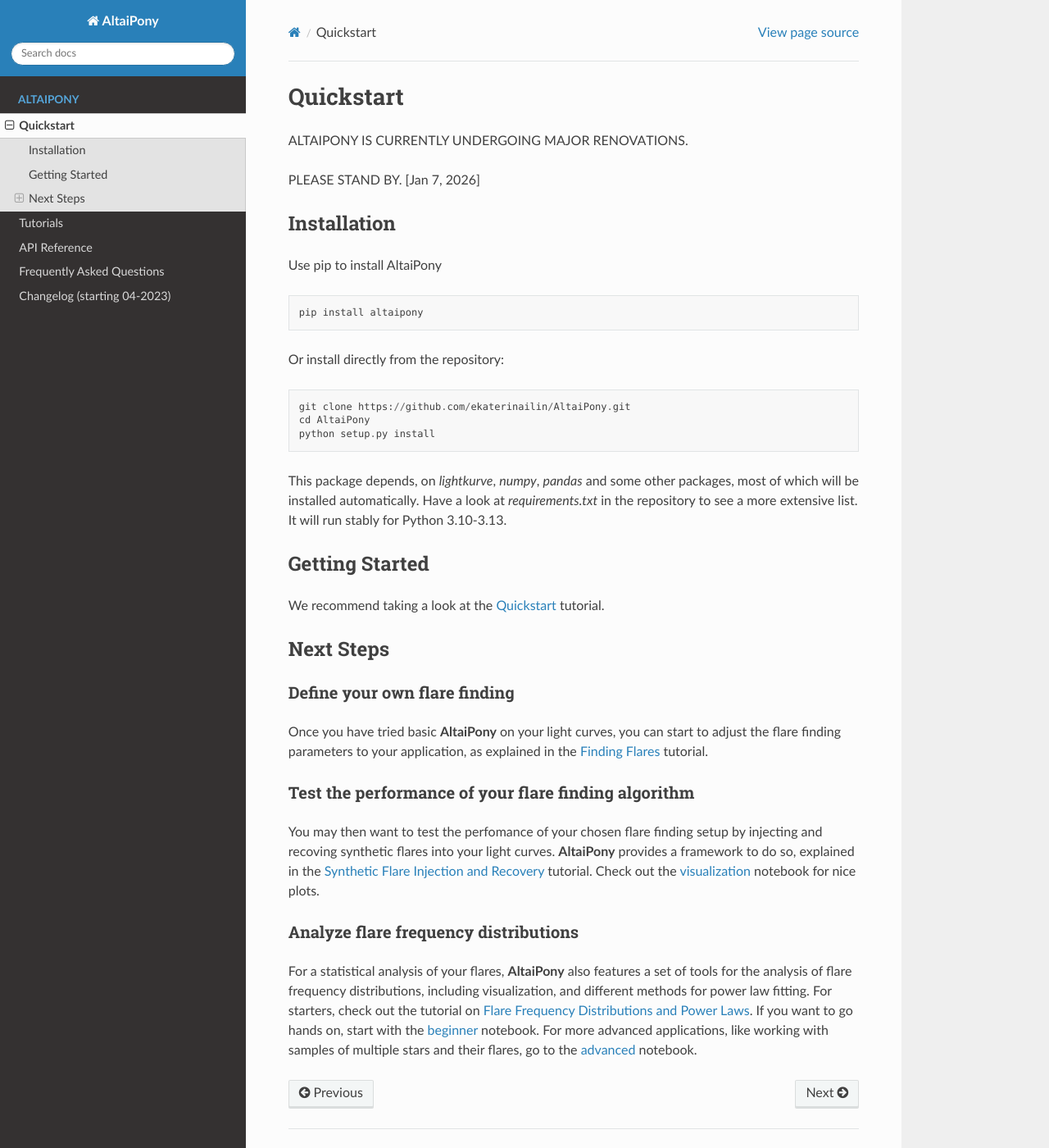
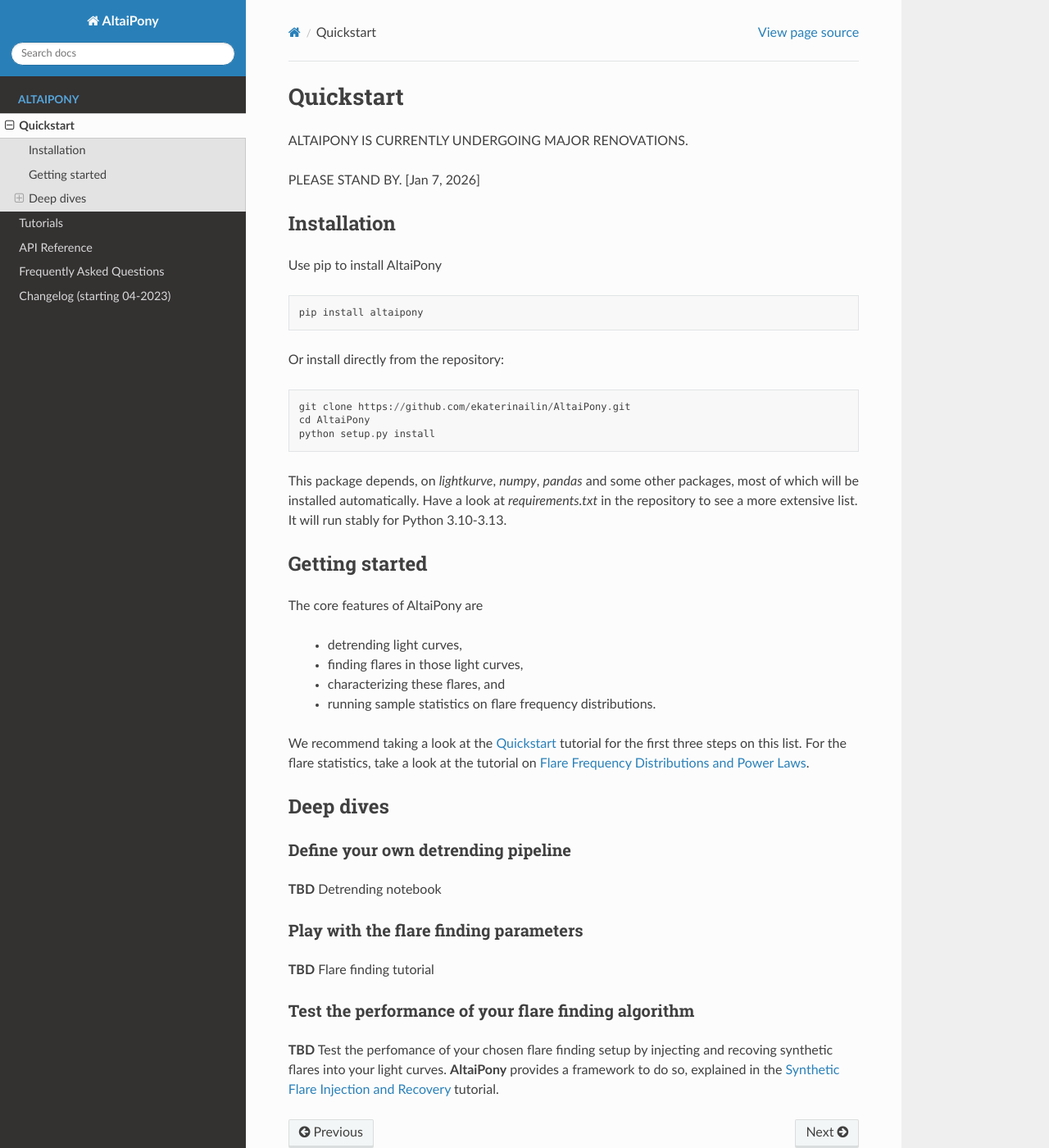
Before and after one commit to ekaterinailin/AltaiPony, a Sphinx documentation site: the page built from docs/source/install.rst, in a window 1280 px wide and 1400 px high. Shown: the whole window at 82% size. Built offline with Sphinx 7.4.7 and the Read the Docs theme 3.1.0, drawn with Linux system fonts in a browser that asks for light colours.

Commit message:
cleaned up landing page and reran notebook

```diff
--- a/docs/source/install.rst
+++ b/docs/source/install.rst
@@ -27,44 +27,43 @@ Or install directly from the repository:
 This package depends, on `lightkurve`, `numpy`, `pandas` and some other packages, most of which will be installed automatically. Have a look at `requirements.txt` in the repository to see a more extensive list. It will run stably for Python 3.10-3.13.
 
 
-Getting Started
+Getting started
 ^^^^^^^^^^^^^^^^
 
-We recommend taking a look at the `Quickstart`_ tutorial.
+The core features of AltaiPony are
+
+	- detrending light curves,
+	- finding flares in those light curves,
+	- characterizing these flares, and
+	- running sample statistics on flare frequency distributions.
+
+We recommend taking a look at the `Quickstart`_ tutorial for the first three steps on this list. For the flare statistics, take a look at the tutorial on `Flare Frequency Distributions and Power Laws`_.
 
 
-Next Steps
+Deep dives
 ^^^^^^^^^^^
 
-Define your own flare finding
-.............................
 
-Once you have tried basic **AltaiPony** on your light curves, you can start to adjust the flare finding parameters to your application, as explained in the `Finding Flares`_ tutorial.
+Define your own detrending pipeline
+...................................
+
+**TBD** Detrending notebook
+
+
+
+Play with the flare finding parameters
+.......................................
+
+**TBD** Flare finding tutorial
+
 
 
 Test the performance of your flare finding algorithm
 .....................................................
 
-You may then want to test the perfomance of your chosen flare finding setup by injecting and recoving synthetic flares into your light curves. **AltaiPony** provides a framework to do so, explained in the `Synthetic Flare Injection and Recovery`_ tutorial. Check out the `visualization`_ notebook for nice plots.
-
-Analyze flare frequency distributions
-......................................
-
-For a statistical analysis of your flares, **AltaiPony** also features a set of tools for the analysis of flare frequency distributions, including visualization, and different methods for power law fitting. For starters, check out the tutorial on `Flare Frequency Distributions and Power Laws`_. If you want to go hands on, start with the `beginner`_ notebook. For more advanced applications, like working with samples of multiple stars and their flares, go to the `advanced`_ notebook.
+**TBD** Test the perfomance of your chosen flare finding setup by injecting and recoving synthetic flares into your light curves. **AltaiPony** provides a framework to do so, explained in the `Synthetic Flare Injection and Recovery`_ tutorial.
 
 
-.. _Aigrain et al. 2016: http://ascl.net/1605.012
-.. _fork: https://github.com/ekaterinailin/k2sc
-.. _notebook: https://github.com/ekaterinailin/AltaiPony/blob/master/notebooks/01_Getting_Started.ipynb
-.. _this: https://github.com/ekaterinailin/AltaiPony/blob/master/notebooks/03_Kepler_Light_Curves_With_Flares.ipynb
-.. _Savitzky-Golay: http://www.statistics4u.info/fundstat_eng/cc_filter_savgolay.html
-.. _scipy: https://docs.scipy.org/doc/scipy-0.15.1/reference/generated/scipy.signal.savgol_filter.html
-.. _other: https://github.com/ekaterinailin/AltaiPony/blob/master/notebooks/04_TESS_Light_Curves_With_Flares.ipynb
-.. _in this tutorial: https://altaipony.readthedocs.io/en/latest/tutorials/altai.html
-.. _Finding Flares: https://altaipony.readthedocs.io/en/latest/tutorials/altai.html
 .. _Quickstart: https://altaipony.readthedocs.io/en/latest/tutorials/01_Getting_Started.html
 .. _Synthetic Flare Injection and Recovery: https://altaipony.readthedocs.io/en/latest/tutorials/fakeflares.html
-.. _visualization: https://github.com/ekaterinailin/AltaiPony/blob/master/notebooks/05_Visualize_Injection_Recovery.ipynb
-.. _beginner: https://github.com/ekaterinailin/AltaiPony/blob/master/notebooks/02_Beginner_Flare_Frequency_Distributions_and_Power_Laws.ipynb
-.. _advanced: https://github.com/ekaterinailin/AltaiPony/blob/master/notebooks/06_Advanced_Flare_Frequency_Distributions_and_Power_Laws.ipynb
 .. _Flare Frequency Distributions and Power Laws: https://altaipony.readthedocs.io/en/latest/tutorials/ffds.html
```
Also changed, not shown: 1 other file.
